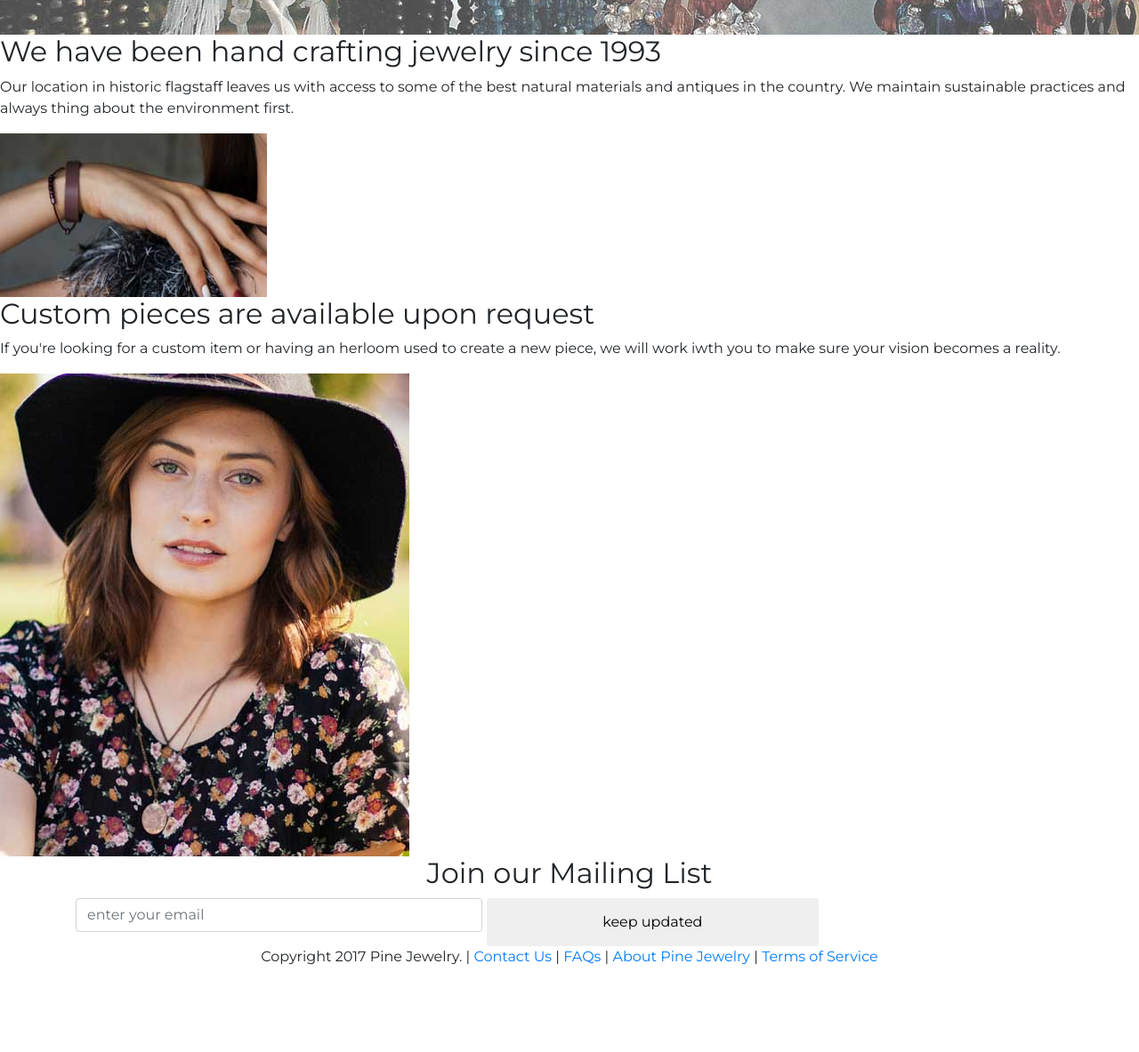
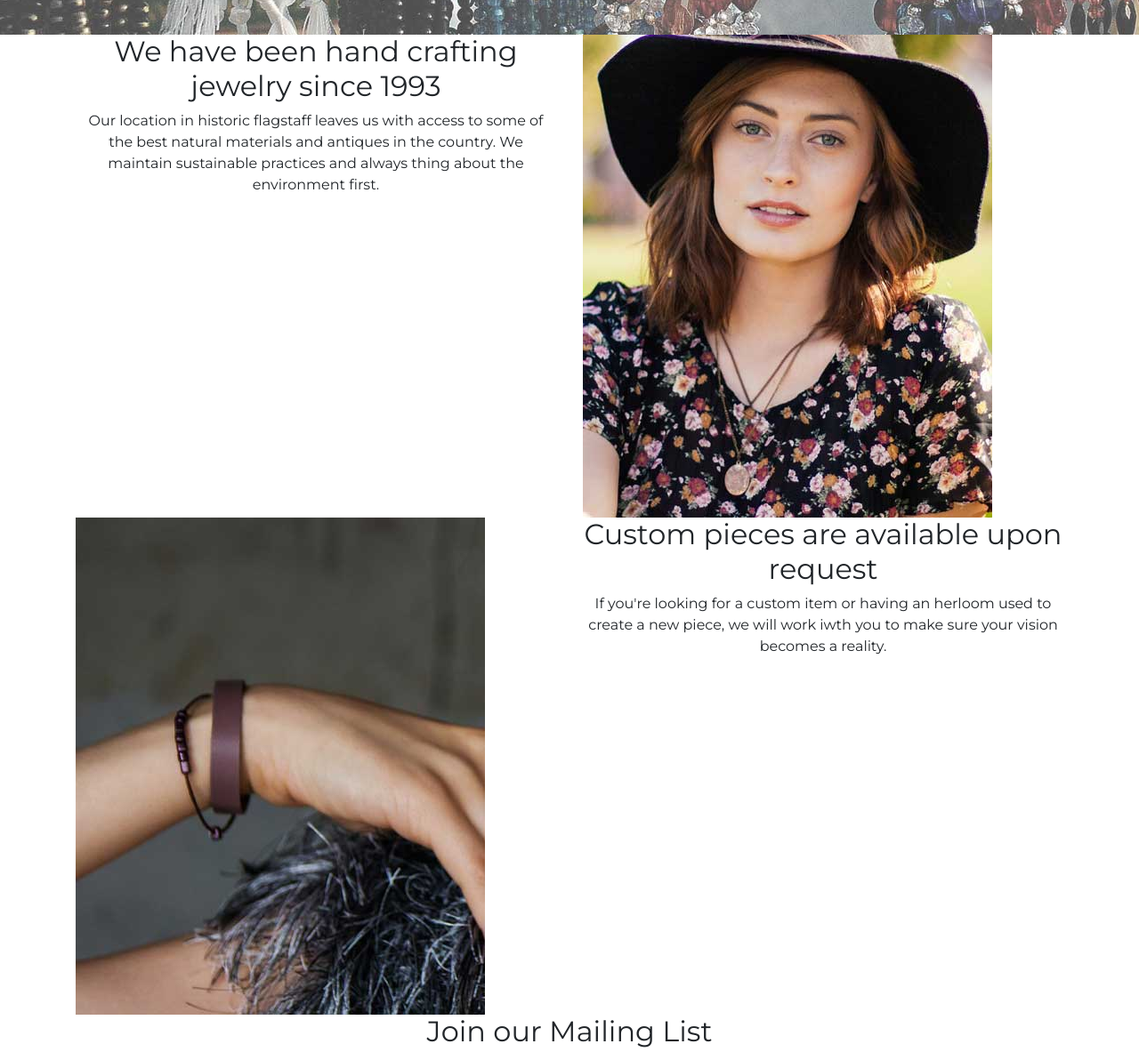
Before and after one commit to amybaldwindev/pine-jewelry-2, a plain HTML site: page index.html in a window 1280 px wide. Shown: the part 1120-2303 px from the top of the page at 89% size. Before the commit the page ends 2264 px from the top, so only its background shows below. Drawn offline with nearby package versions, Linux system fonts and the light colour scheme.

Commit message:
handcrafted panel elements

```diff
--- a/index.html
+++ b/index.html
@@ -50,6 +50,7 @@
 			<p>shop on etsy</p>
 		</div>
 	</div><!-- landing -->
+</div>
 
 	<div class="unique">
 		<div class="container">
@@ -78,22 +79,31 @@
 		<img src="./images/beads-sm.jpg">
 	</div>
 
-	<div class="hand-crafting">
-		<h2>We have been hand crafting jewelry since 1993</h2>
+	<div class="hand-crafting text-center mx-auto">
+		<div class="container">
+			<div class="row">
+				<div class="col-md-6 col-12 order-md-1">
+					<h2>We have been hand crafting jewelry since 1993</h2>
 
+					<p>Our location in historic flagstaff leaves us with access to some of the best natural materials and antiques in the country. We maintain sustainable practices and always thing about the environment first.</p>
+				</div>
+				<div class="col-md-6 col-12 order-md-3">
+					<img class="d-md-none" src="./images/wrist-sm.jpg">
+					<img class="d-none d-md-block" src="./images/wrist-lg.jpg">
+				</div>
 
+				<div class="col-md-6 col-12 order-md-4">
+					<h2>Custom pieces are available upon request</h2>
 
-		<p>Our location in historic flagstaff leaves us with access to some of the best natural materials and antiques in the country. We maintain sustainable practices and always thing about the environment first.</p>
+					<p>If you're looking for a custom item or having an herloom used to create a new piece, we will work iwth you to make sure your vision becomes a reality.</p>
+				</div>
 
-		<img src="./images/wrist-sm.jpg">
-
-		<h2>Custom pieces are available upon request</h2>
-
-		<p>If you're looking for a custom item or having an herloom used to create a new piece, we will work iwth you to make sure your vision becomes a reality.</p>
-
-		<img src="./images/portrait-lg.jpg">
-
-
+				<div class="col-md-6 col-12 order-md-2">
+					<img class="d-md-none" src="./images/portrait-sm.jpg">
+					<img class="d-none d-md-block" src="./images/portrait-lg.jpg">
+				</div>
+			</div>
+		</div>
 	</div>
 
 	<div class="footer text-center">
```
